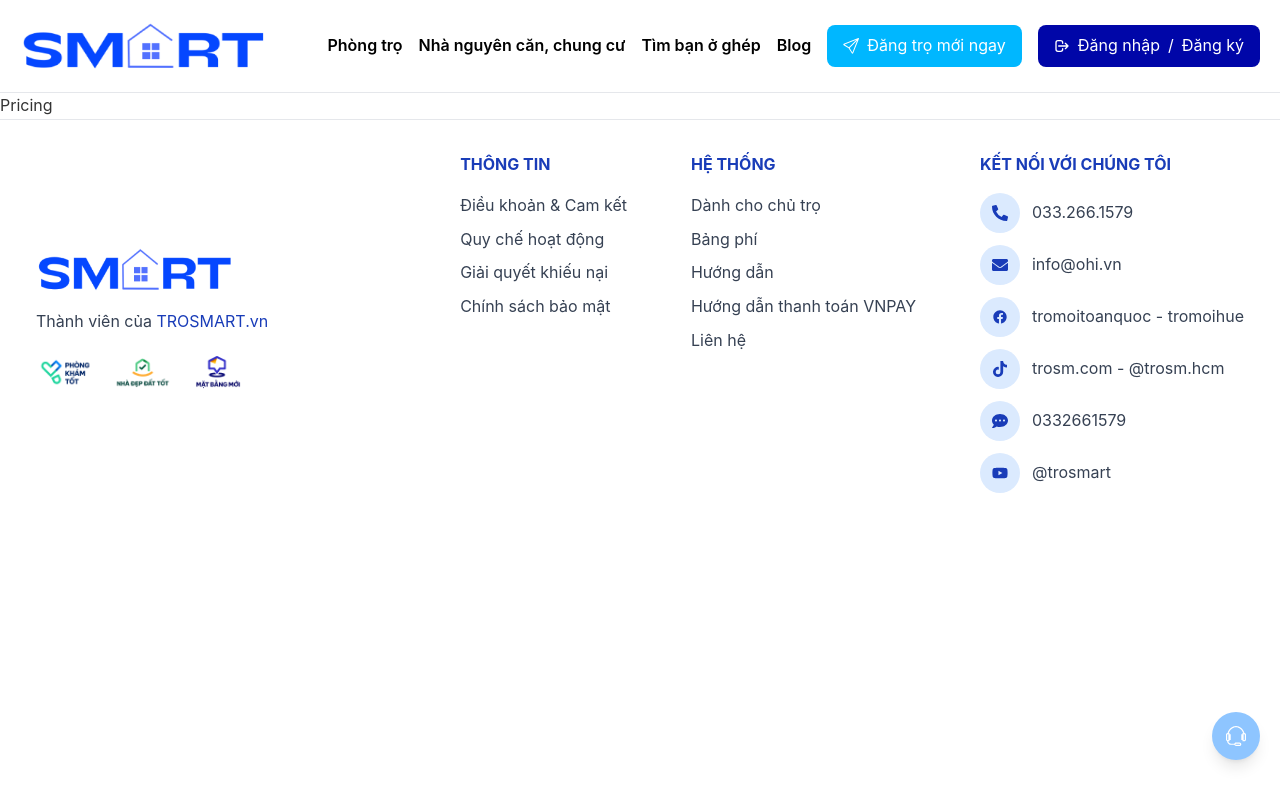
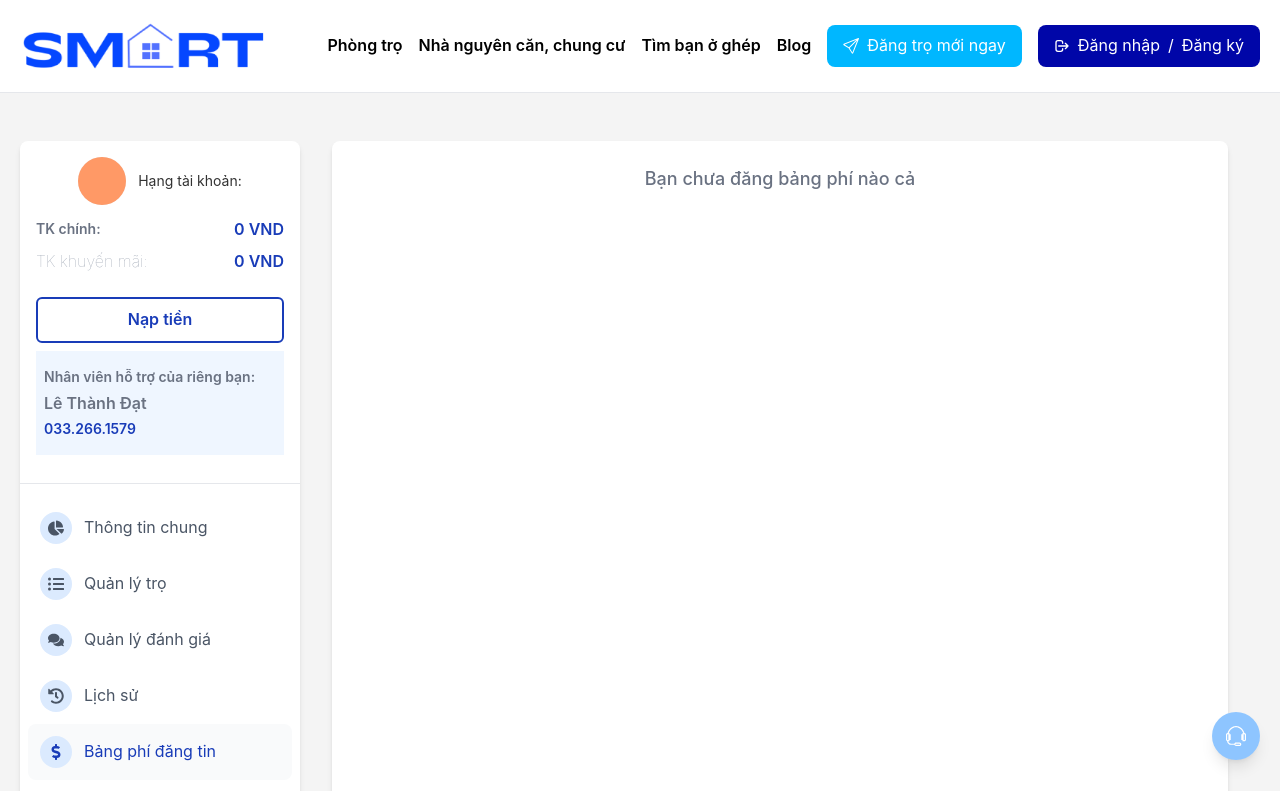
Before and after one commit to Andnm/SmartRoomRental, a React (Create React App) app: page /pricing in a window 1280 px wide. Shown: the top 791 px of the page. Built offline with nearby package versions, Linux system fonts and the light colour scheme; no server answers.

Commit message:
add some UI

```diff
--- a/src/pages/innkeeper/History.jsx
+++ b/src/pages/innkeeper/History.jsx
@@ -1,9 +1,16 @@
-import React from 'react'
+import React from "react";
+import InnkeeperLayout from "../../components/layout/InnkeeperLayout";
 
 const History = () => {
   return (
-    <div>History</div>
-  )
-}
+    <InnkeeperLayout>
+      <div className="bg-white rounded-lg shadow-md p-6 h-full">
+        <div className="text-center text-gray-500 text-lg font-medium">
+          Bạn chưa có lịch sử nào cả
+        </div>
+      </div>
+    </InnkeeperLayout>
+  );
+};
 
-export default History
+export default History;
--- a/src/pages/innkeeper/Pricing.jsx
+++ b/src/pages/innkeeper/Pricing.jsx
@@ -1,9 +1,16 @@
-import React from 'react'
+import React from "react";
+import InnkeeperLayout from "../../components/layout/InnkeeperLayout";
 
 const Pricing = () => {
   return (
-    <div>Pricing</div>
-  )
-}
+    <InnkeeperLayout>
+      <div className="bg-white rounded-lg shadow-md p-6 h-full">
+        <div className="text-center text-gray-500 text-lg font-medium">
+          Bạn chưa đăng bảng phí nào cả
+        </div>
+      </div>
+    </InnkeeperLayout>
+  );
+};
 
-export default Pricing
+export default Pricing;
--- a/src/pages/innkeeper/Reviews.jsx
+++ b/src/pages/innkeeper/Reviews.jsx
@@ -1,9 +1,16 @@
-import React from 'react'
+import React from "react";
+import InnkeeperLayout from "../../components/layout/InnkeeperLayout";
 
 const Reviews = () => {
   return (
-    <div>Reviews</div>
-  )
-}
+    <InnkeeperLayout>
+      <div className="bg-white rounded-lg shadow-md p-6 h-full">
+        <div className="text-center text-gray-500 text-lg font-medium">
+          Bạn chưa có đánh giá nào cả
+        </div>
+      </div>
+    </InnkeeperLayout>
+  );
+};
 
-export default Reviews
+export default Reviews;
```
